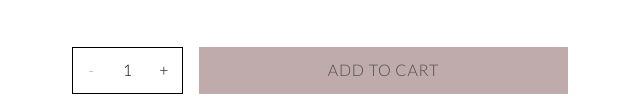
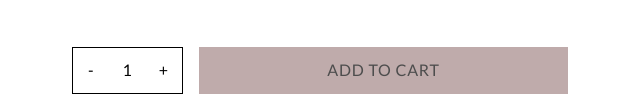
Before and after one commit to acotest989/black-lemon-task, a website built with Parcel: page src/pages/product.html in a window 1280 px wide. Shown: the part 694-797 px from the top of the page, 634-1274 px from the left. Built offline with nearby package versions, Linux system fonts and the light colour scheme.

Commit message:
Fix font weight and letter spacing on form controls

```diff
--- a/src/styles/base/_reset.scss
+++ b/src/styles/base/_reset.scss
@@ -29,6 +29,7 @@ textarea,
 select {
   font: inherit;
   color: inherit;
+  letter-spacing: inherit;
 }
 
 button {
--- a/src/styles/components/_button.scss
+++ b/src/styles/components/_button.scss
@@ -8,6 +8,7 @@
   height: 47px;
   padding-inline: 12px;
   font-family: $font-secondary;
+  font-weight: $font-weight-regular;
   font-size: clamp(14px, 4.35vw, $font-size-md);
   letter-spacing: $letter-spacing-base;
   white-space: nowrap;
--- a/src/styles/components/_quantity.scss
+++ b/src/styles/components/_quantity.scss
@@ -8,6 +8,7 @@
   height: 47px;
   border: 1px solid $color-black;
   font-family: $font-secondary;
+  font-weight: $font-weight-regular;
   font-size: $font-size-base;
   color: $color-black;
 
@@ -19,7 +20,6 @@
     }
 
     &:disabled {
-      opacity: 0.4;
       cursor: default;
     }
   }
```
